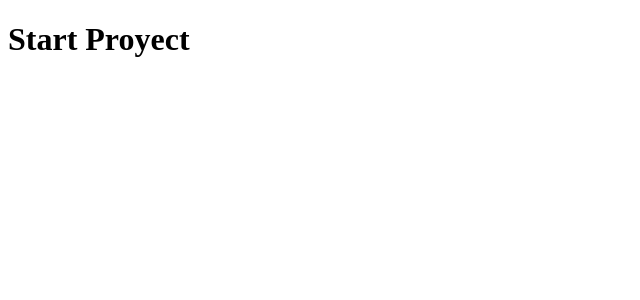
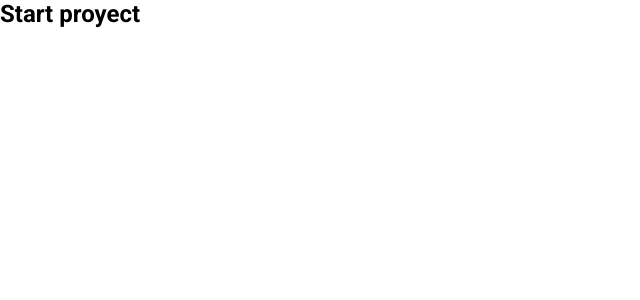
Before and after one commit to hobbify-team/Hobbify-Client, a React app: page / in a window 1280 px wide. Shown: the top 300 px of the page, without its empty margins (0-640 px from the left). Built offline with nearby package versions, Linux system fonts and the light colour scheme.

Commit message:
set material ui

```diff
--- a/package.json
+++ b/package.json
@@ -27,6 +27,8 @@
     "webpack-dev-server": "^3.11.0"
   },
   "dependencies": {
+    "@material-ui/core": "^4.10.2",
+    "@material-ui/icons": "^4.9.1",
     "react": "^16.13.1",
     "react-dom": "^16.13.1",
     "react-router-dom": "^5.2.0",
--- /dev/null
+++ b/src/App.js
@@ -0,0 +1,11 @@
+import React, { Fragment } from "react";
+import { GlobalStyles } from "./styles";
+
+export const App = () => {
+  return (
+    <Fragment>
+      <GlobalStyles />
+      <h2>Start proyect</h2>
+    </Fragment>
+  );
+};
--- a/src/index.html
+++ b/src/index.html
@@ -3,6 +3,15 @@
   <head>
     <meta charset="UTF-8" />
     <meta name="viewport" content="width=device-width, initial-scale=1.0" />
+    <link
+      rel="stylesheet"
+      href="https://fonts.googleapis.com/css?family=Roboto:300,400,500,700&display=swap"
+    />
+    <link
+      rel="stylesheet"
+      href="https://fonts.googleapis.com/icon?family=Material+Icons"
+    />
+
     <title>Hobbify</title>
   </head>
   <body>
--- a/src/index.js
+++ b/src/index.js
@@ -1,4 +1,5 @@
 import React from "react";
 import ReactDom from "react-dom";
+import { App } from "./App";
 
-ReactDom.render(<h1>Start Proyect</h1>, document.getElementById("app"));
+ReactDom.render(<App />, document.getElementById("app"));
--- /dev/null
+++ b/src/styles/index.js
@@ -0,0 +1,24 @@
+import { createGlobalStyle } from "styled-components";
+
+export const GlobalStyles = createGlobalStyle`
+  body {
+    box-sizing: border-box;
+    margin: 0;
+  }
+  h1, h2 {
+      font-family: 'Roboto';
+  }
+  button {
+  }
+  button:focus, input:focus  {
+      outline: none;
+  }
+  *, *:before *:after {
+    box-sizing:inherit;
+  }
+  ul, li, h1, h2, h3, p, button {
+    margin: 0;
+    padding:0;
+  }
+  ul {list-style: none;}
+`;
```
Also changed, not shown: 1 other file (tests, documents, lock files or other folders).
